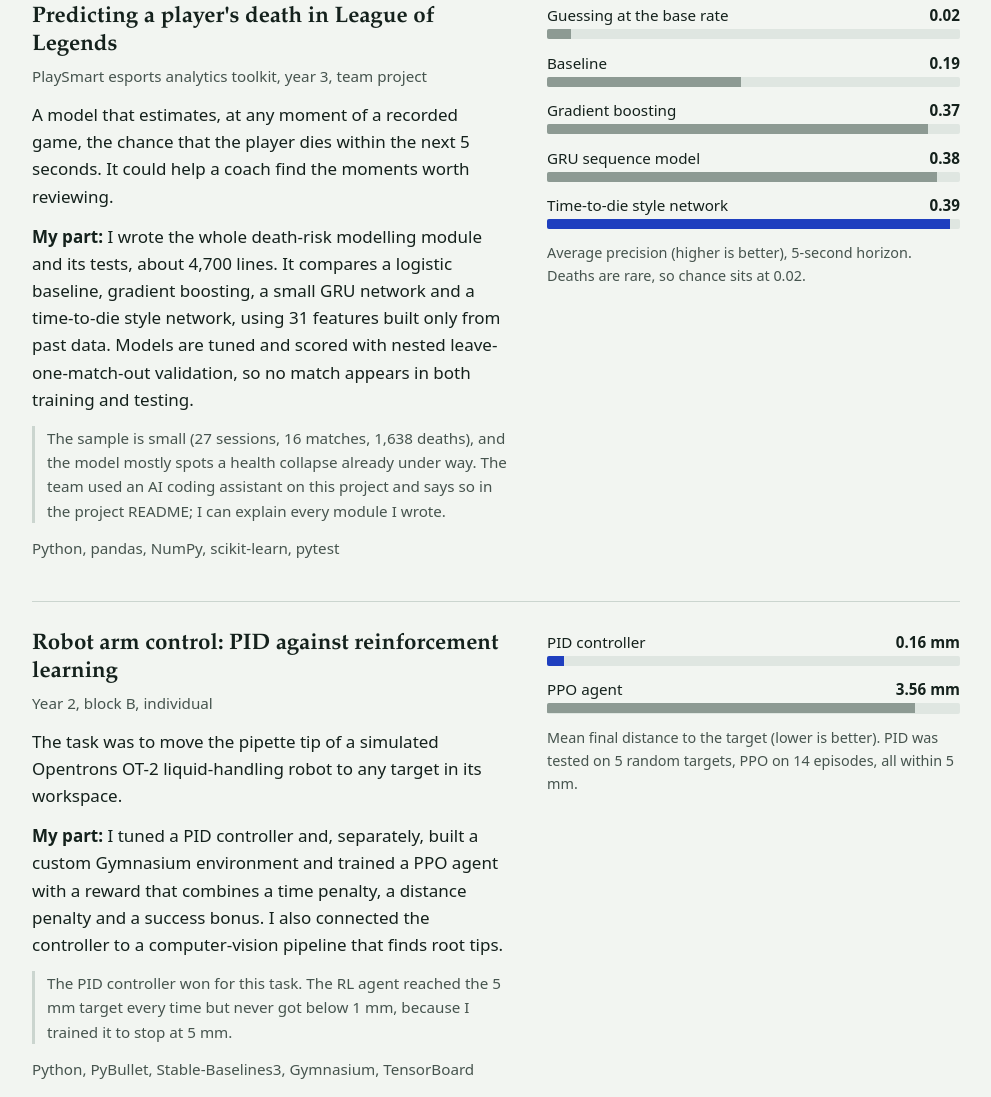
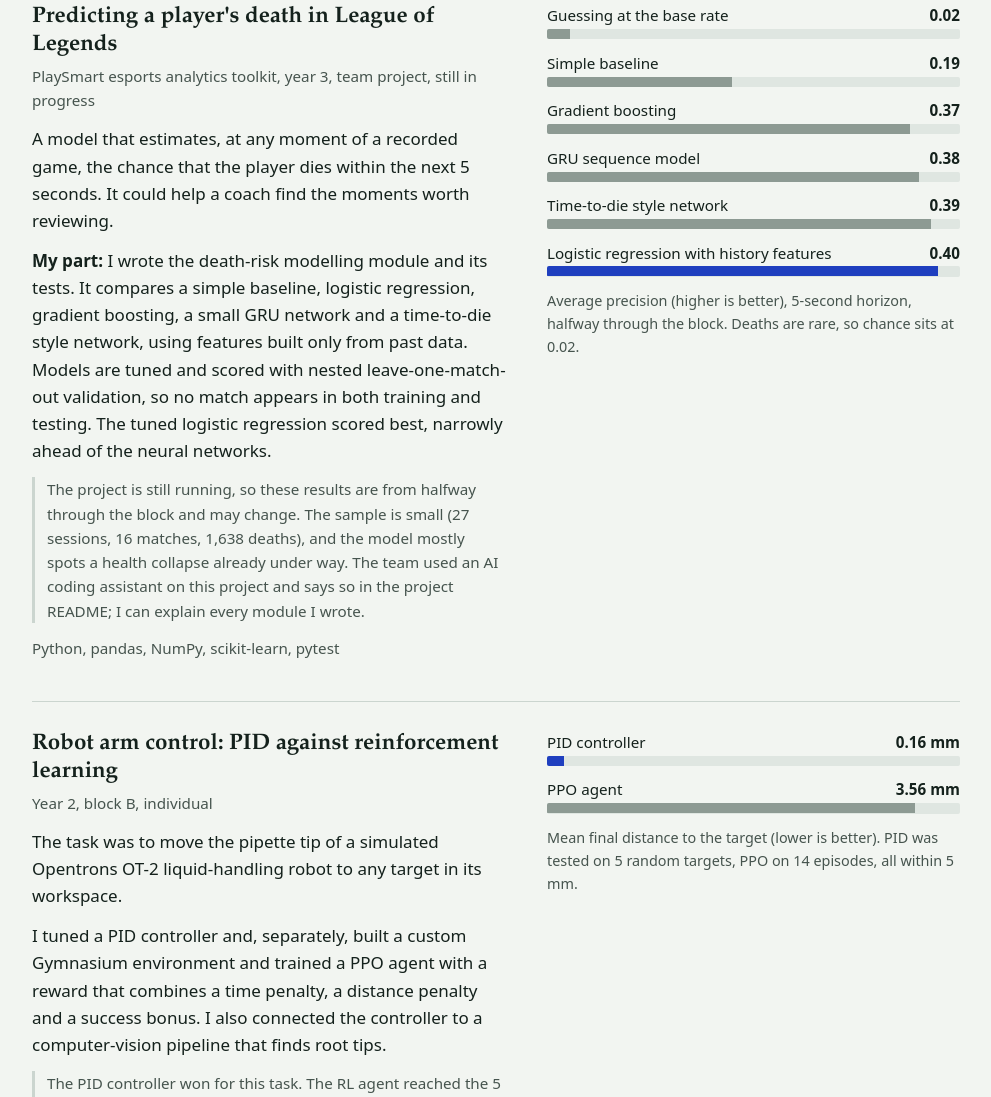
Before and after one commit to MaksBurchard/MaksBurchard.github.io, a plain HTML site: page index.html in a window 1280 px wide. Shown: the part 642-1739 px from the top of the page, without its empty margins (144-1135 px from the left). Drawn offline with Linux system fonts and the light colour scheme.

Commit message:
Add files via upload

```diff
--- a/index.html
+++ b/index.html
@@ -160,21 +160,22 @@
     <article class="project">
       <div>
         <h3>Predicting a player's death in League of Legends</h3>
-        <p class="context">PlaySmart esports analytics toolkit, year 3, team project</p>
+        <p class="context">PlaySmart esports analytics toolkit, year 3, team project, still in progress</p>
         <p>A model that estimates, at any moment of a recorded game, the chance that the player dies within the next 5 seconds. It could help a coach find the moments worth reviewing.</p>
-        <p><span class="role">My part:</span> I wrote the whole death-risk modelling module and its tests, about 4,700 lines. It compares a logistic baseline, gradient boosting, a small GRU network and a time-to-die style network, using 31 features built only from past data. Models are tuned and scored with nested leave-one-match-out validation, so no match appears in both training and testing.</p>
-        <p class="caveat">The sample is small (27 sessions, 16 matches, 1,638 deaths), and the model mostly spots a health collapse already under way. The team used an AI coding assistant on this project and says so in the project README; I can explain every module I wrote.</p>
+        <p><span class="role">My part:</span> I wrote the death-risk modelling module and its tests. It compares a simple baseline, logistic regression, gradient boosting, a small GRU network and a time-to-die style network, using features built only from past data. Models are tuned and scored with nested leave-one-match-out validation, so no match appears in both training and testing. The tuned logistic regression scored best, narrowly ahead of the neural networks.</p>
+        <p class="caveat">The project is still running, so these results are from halfway through the block and may change. The sample is small (27 sessions, 16 matches, 1,638 deaths), and the model mostly spots a health collapse already under way. The team used an AI coding assistant on this project and says so in the project README; I can explain every module I wrote.</p>
         <p class="tools">Python, pandas, NumPy, scikit-learn, pytest</p>
       </div>
       <figure>
         <ul class="bars" aria-label="Average precision by model">
-          <li><span class="name">Guessing at the base rate</span><span class="val">0.02</span><span class="track" aria-hidden="true"><span class="fill" style="--v:0.023;--max:0.4"></span></span></li>
-          <li><span class="name">Baseline</span><span class="val">0.19</span><span class="track" aria-hidden="true"><span class="fill" style="--v:0.188;--max:0.4"></span></span></li>
-          <li><span class="name">Gradient boosting</span><span class="val">0.37</span><span class="track" aria-hidden="true"><span class="fill" style="--v:0.369;--max:0.4"></span></span></li>
-          <li><span class="name">GRU sequence model</span><span class="val">0.38</span><span class="track" aria-hidden="true"><span class="fill" style="--v:0.378;--max:0.4"></span></span></li>
-          <li class="best"><span class="name">Time-to-die style network</span><span class="val">0.39</span><span class="track" aria-hidden="true"><span class="fill" style="--v:0.390;--max:0.4"></span></span></li>
+          <li><span class="name">Guessing at the base rate</span><span class="val">0.02</span><span class="track" aria-hidden="true"><span class="fill" style="--v:0.023;--max:0.42"></span></span></li>
+          <li><span class="name">Simple baseline</span><span class="val">0.19</span><span class="track" aria-hidden="true"><span class="fill" style="--v:0.188;--max:0.42"></span></span></li>
+          <li><span class="name">Gradient boosting</span><span class="val">0.37</span><span class="track" aria-hidden="true"><span class="fill" style="--v:0.369;--max:0.42"></span></span></li>
+          <li><span class="name">GRU sequence model</span><span class="val">0.38</span><span class="track" aria-hidden="true"><span class="fill" style="--v:0.378;--max:0.42"></span></span></li>
+          <li><span class="name">Time-to-die style network</span><span class="val">0.39</span><span class="track" aria-hidden="true"><span class="fill" style="--v:0.390;--max:0.42"></span></span></li>
+          <li class="best"><span class="name">Logistic regression with history features</span><span class="val">0.40</span><span class="track" aria-hidden="true"><span class="fill" style="--v:0.398;--max:0.42"></span></span></li>
         </ul>
-        <figcaption>Average precision (higher is better), 5-second horizon. Deaths are rare, so chance sits at 0.02.</figcaption>
+        <figcaption>Average precision (higher is better), 5-second horizon, halfway through the block. Deaths are rare, so chance sits at 0.02.</figcaption>
       </figure>
     </article>
 
@@ -183,7 +184,7 @@
         <h3>Robot arm control: PID against reinforcement learning</h3>
         <p class="context">Year 2, block B, individual</p>
         <p>The task was to move the pipette tip of a simulated Opentrons OT-2 liquid-handling robot to any target in its workspace.</p>
-        <p><span class="role">My part:</span> I tuned a PID controller and, separately, built a custom Gymnasium environment and trained a PPO agent with a reward that combines a time penalty, a distance penalty and a success bonus. I also connected the controller to a computer-vision pipeline that finds root tips.</p>
+        <p>I tuned a PID controller and, separately, built a custom Gymnasium environment and trained a PPO agent with a reward that combines a time penalty, a distance penalty and a success bonus. I also connected the controller to a computer-vision pipeline that finds root tips.</p>
         <p class="caveat">The PID controller won for this task. The RL agent reached the 5 mm target every time but never got below 1 mm, because I trained it to stop at 5 mm.</p>
         <p class="tools">Python, PyBullet, Stable-Baselines3, Gymnasium, TensorBoard</p>
       </div>
@@ -202,6 +203,7 @@
         <p class="context">Year 2, block D, team of four</p>
         <p>A full stack that detects and separates plant roots in images, collects user feedback, retrains the models and redeploys them. It uses an RT-DETR detector and SegFormer models, behind a FastAPI backend and a Streamlit frontend, with Airflow, MLflow, Docker and a CI/CD pipeline that gates merges on 85% test coverage.</p>
         <p><span class="role">My part:</span> I added the MLflow experiment tracking to training, evaluation and the retraining loop. I also wrote the cost comparison of cloud against on-premises deployment, and the demo day documentation and poster.</p>
+        <p>Earlier, in block B, I individually built a computer-vision pipeline that finds root tips in plant images and guides a robot (see the robot project above). The team did not use that part here, but it means I know the root-imaging side as well.</p>
         <p class="tools">Python, MLflow, Docker, FastAPI, Airflow, GitHub Actions</p>
       </div>
       <figure>
@@ -234,7 +236,7 @@
     <article class="project">
       <div>
         <h3>Predicting arousal at historic forts</h3>
-        <p class="context">Year 2 end-of-block challenge, individual</p>
+        <p class="context">Year 2, two-week challenge at the end of block B, individual</p>
         <p>The goal was to predict a visitor's skin-conductance response (<code>phasic_z</code>) from location and time features while they visited forts in the Netherlands and Belgium.</p>
         <p><span class="role">My part:</span> everything, from feature engineering to the report. I built many features, kept the most important ones and compared a model trained on a subset against one trained on all the data.</p>
         <p class="caveat">The subset model beat the full-data model. My hypothesis is that the subsets were dominated by single forts, so a model per fort may work better. I did not have time to test it, and the report says so.</p>
```
